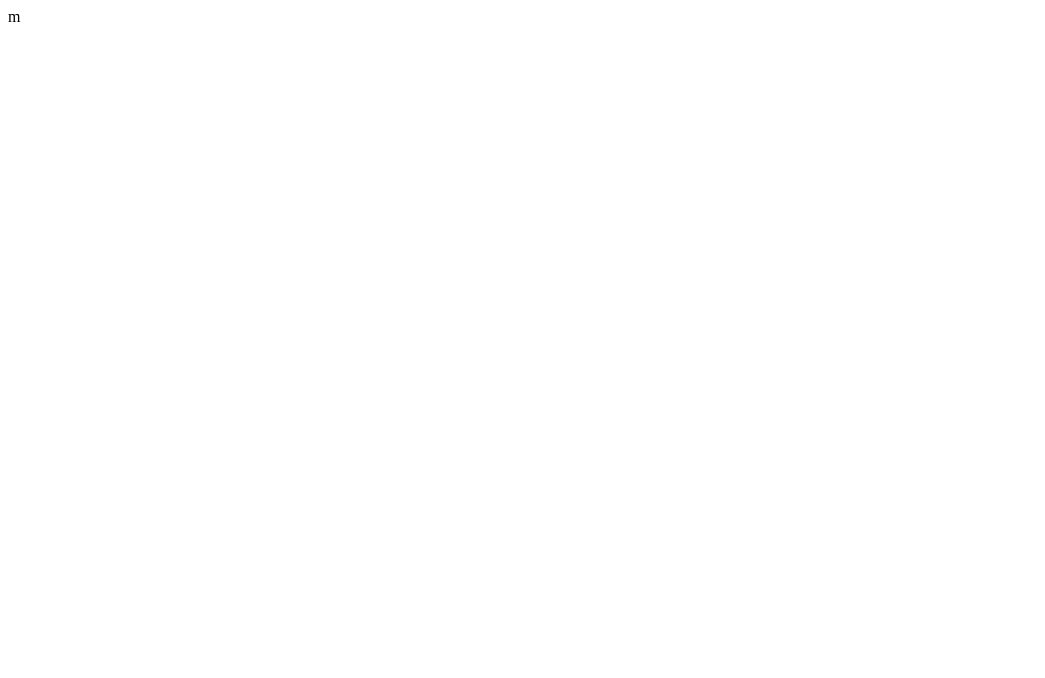
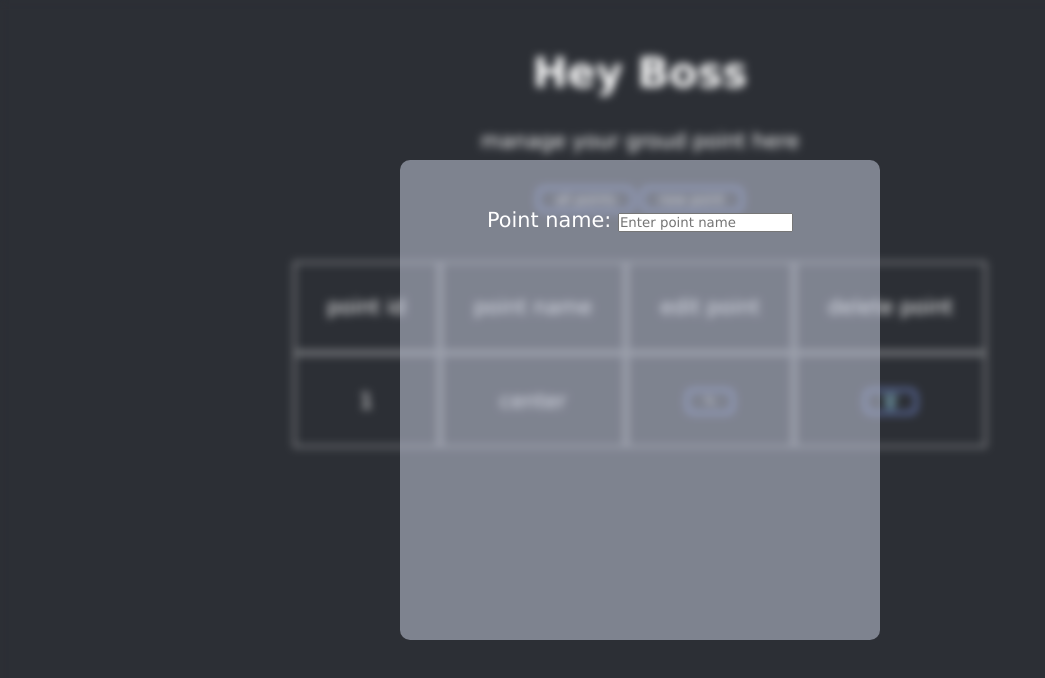
Before and after one commit to Atshmuel/nodejs-exam, a website: page public/manager.html in a window 1280 px wide. Shown: the whole page, without its empty margins (0-1045 px from the left). Drawn offline with Linux system fonts and the light colour scheme.

Commit message:
created modal to add point added new styles add some fake info to get better idies for pages structure created modal to add new point created table to allow editing and deleting points created button to get all the points from the server

```diff
--- a/public/manager.html
+++ b/public/manager.html
@@ -7,6 +7,39 @@
     <link rel="stylesheet" href="style.css">
 </head>
 <body>
-    m
-</body>
+    <div class="main">
+      <div class="title">
+        <h1>Hey Boss</h1>
+        <p>manage your groud point here</p></div>
+    </div>
+    <div class="modal-container">
+        <div class="modal">
+            <span class="close-modal">X</span>
+            <label for="point-name">Point name:</label>
+            <input type="text" placeholder="Enter point name" name="point-name">
+        </div>
+    </div>
+    <div id="actions">
+        <button>all points</button>
+        <button>new point</button>
+    </div>
+        <table>
+            <thead>
+                <tr>
+                    <td>point id</td>
+                    <td>point name</td>
+                    <td>edit point</td>
+                    <td>delete point</td>
+                </tr>
+            </thead>
+            <tbody>
+                <tr>
+                    <td>1</td>
+                    <td>center</td>
+                    <td><button>✎</button></td>
+                    <td><button>🗑️</button></td>
+                </tr>
+            </tbody>
+        </table>
+    </body>
 </html>
--- a/public/style.css
+++ b/public/style.css
@@ -0,0 +1,101 @@
+*{
+    margin: 0;
+    padding: 0;
+    box-sizing: border-box;
+    font-family:'Lucida Sans', 'Lucida Sans Regular', 'Lucida Grande', 'Lucida Sans Unicode', Geneva, Verdana, sans-serif;
+}
+
+a{
+    text-decoration: none;
+    color: #fff;
+}
+
+button{
+border: 2px solid #87A2FF;
+color: #fff;
+background: none;
+outline: none;
+box-shadow: none;
+padding: .2rem 1rem;
+border-radius: 7px;
+transition: all .3s ease-in;
+cursor: pointer;
+}
+button:hover{
+    scale: 1.05;
+}
+body{
+    font-size: 1.3rem;
+position: relative;
+    padding: 3rem;
+    height: 100vh;
+    width: 100%;
+    overflow: hidden;
+    background-color: hsl(216, 10%, 19%);
+    color: #fff;
+}
+
+.main{
+    width: fit-content;
+    margin: 0 auto;
+    text-align: center;
+}
+.main h1{
+    margin-bottom: 2rem;
+}
+
+.title{
+    margin-bottom: 2rem;
+}
+#actions{
+    width: fit-content;
+    margin: 0 auto;
+}
+.modal-container{
+    width: 100%;
+    height: 100%;
+    z-index: 10;
+    backdrop-filter: blur(4px);
+    position: absolute;
+    top: 0;
+    left: 0;
+    display: flex;
+    justify-content: center;
+    align-items: center;
+}
+.modal{
+    width: 30rem;
+    height: 30rem;
+    border-radius: 10px;
+    background-color: #c2c7d98d  ;
+    z-index: 20;
+    position: relative;
+    text-align: center;
+    padding: 3rem 0;
+}
+.modal:hover > .close-modal{
+    display: block;
+}
+.close-modal{
+    cursor: pointer;
+    display: none;
+    position: absolute;
+    top: -.4rem;
+    left: -.4rem;
+    background-color: #c2c7d9;
+    border-radius: 50%;
+    width: 1.6rem;
+    height: 1.6rem;
+    text-align: center;
+}
+
+table{
+    margin: 3rem auto;
+    text-align: center;
+}
+
+ td{
+    padding: 2rem;
+    border: 1px solid #fff;
+
+}
```
Also changed, not shown: public/guard.html (+15 -3 lines), public/main.html (+13 -7 lines).
